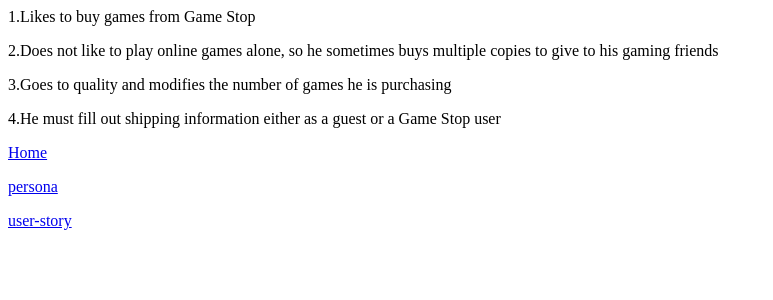
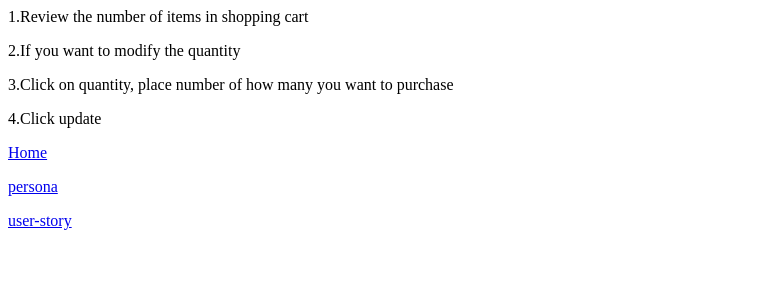
Before and after one commit to eyoungcode/data-design, a PHP site: page /user-case.php in a window 1280 px wide. Shown: the top 300 px of the page, without its empty margins (0-773 px from the left). Run offline with PHP 8.4, Linux system fonts and the light colour scheme.

Commit message:
updated personal information and user case

```diff
--- a/epic/persona.php
+++ b/epic/persona.php
@@ -14,7 +14,7 @@
 	</li>
 	<li>
 		<strong>Technical Abilities</strong>
-		Cell Phone, Tablet, Laptop
+		Cell Phone - Samsung Galaxy s10, Tablet - Apple Ipad Pro, Laptop - Microsoft Surface Pro 6
 	</li>
 	<li>
 		<strong>Technical Proficiency</strong>
--- a/epic/user-case.php
+++ b/epic/user-case.php
@@ -1,12 +1,12 @@
 <p>
-	1.Likes to buy games from Game Stop
+	1.Review the number of items in shopping cart
 </p>
 <p>
-	2.Does not like to play online games alone, so he sometimes buys multiple copies to give to his gaming friends
+	2.If you want to modify the quantity
 </p>
-<p>3.Goes to quality and modifies the number of games he is purchasing</p>
+<p>3.Click on quantity, place number of how many you want to purchase</p>
 <p>
-	4.He must fill out shipping information either as a guest or a Game Stop user</p>
+	<p>4.Click update</p>
 <p><a href="./index.php">Home</a><p>
 <p><a href="./persona.php">persona</a><p>
 <p><a href="./user-story.php">user-story</a><p>
```
Also changed, not shown: README.md (renamed from epic/README.md), 4 other files.
